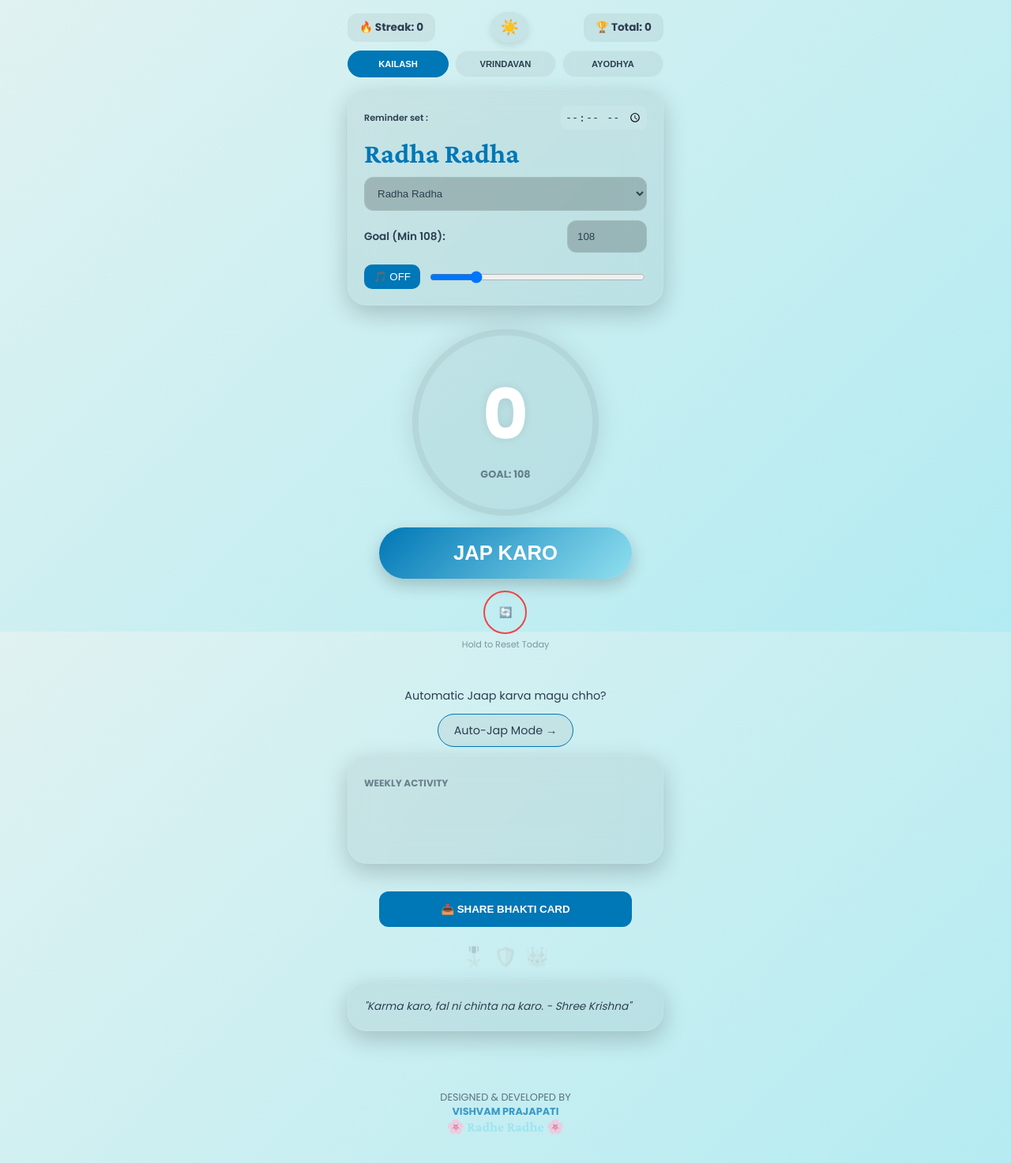
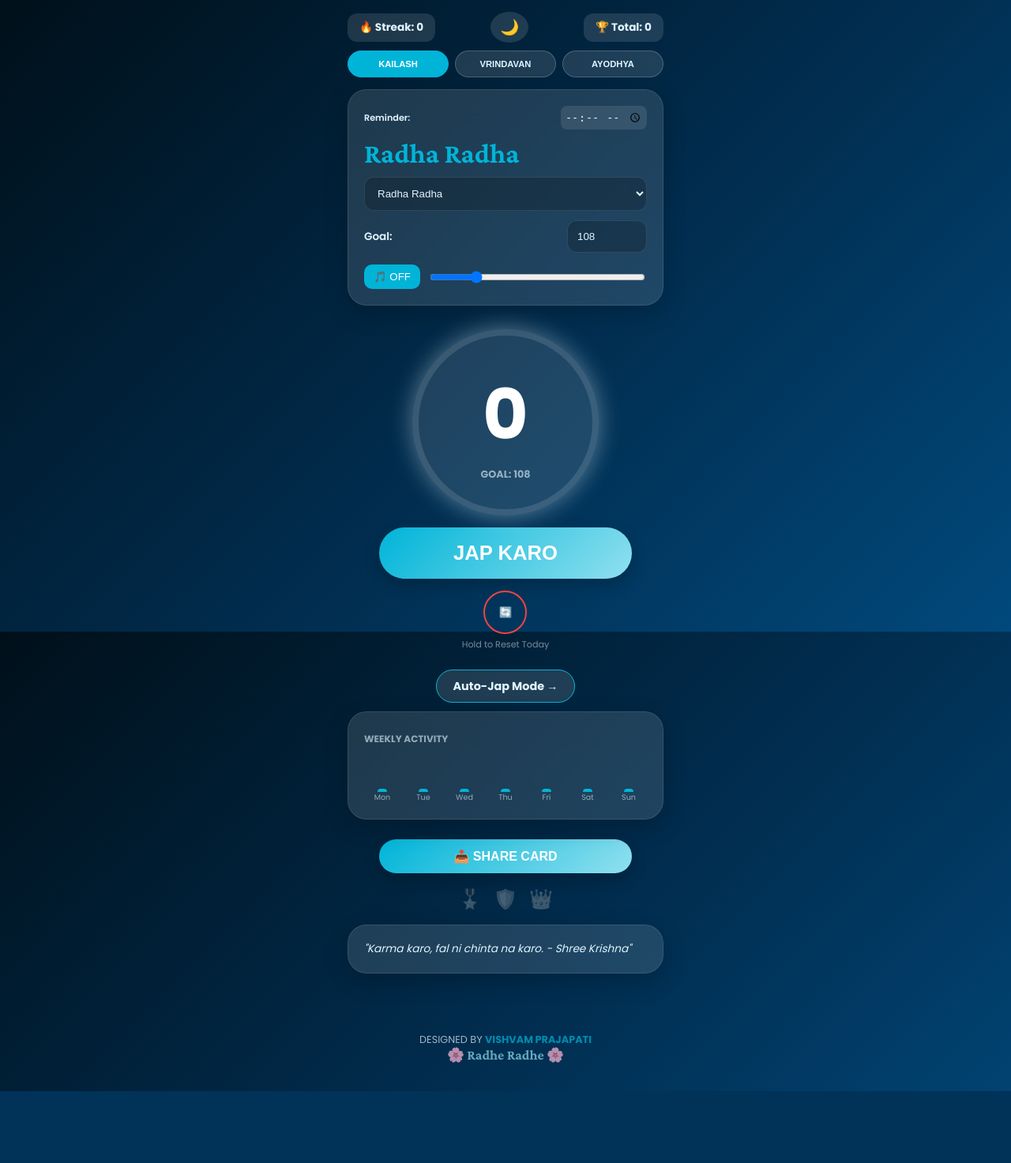
Before and after one commit to vishvam26/Mantra-Jaap---Spiritual, a Flask app: page / in a window 1280 px wide. Shown: the whole page at 79% size. After the commit the page ends 1382 px from the top, so only its background shows below. Run offline with Flask 3, Linux system fonts and the light colour scheme; data that the repository does not hold is empty; some libraries are stand-ins or nearby versions.

Commit message:
Update index.html

```diff
--- a/templates/index.html
+++ b/templates/index.html
@@ -13,13 +13,10 @@
 
     <script src="https://cdn.jsdelivr.net/npm/canvas-confetti@1.5.1/dist/confetti.browser.min.js"></script>
     <script src="https://html2canvas.hertzen.com/dist/html2canvas.min.js"></script>
-    <link
-        href="https://fonts.googleapis.com/css2?family=Poppins:wght@400;600;700&family=Crimson+Pro:wght@700&display=swap"
-        rel="stylesheet">
+    <link href="https://fonts.googleapis.com/css2?family=Poppins:wght@400;600;700&family=Crimson+Pro:wght@700&display=swap" rel="stylesheet">
 
     <style>
         :root {
-            /* Default: Kailash Dark Theme */
             --bg-grad: linear-gradient(135deg, #00101a 0%, #012a4a 50%, #01497c 100%);
             --glass: rgba(255, 255, 255, 0.12);
             --glow-color: rgba(225, 245, 254, 0.4);
@@ -29,12 +26,10 @@
             --s: #90e0ef;
         }
 
-/* Aa line replace karo */
         .light-mode {
             --glass: rgba(0, 0, 0, 0.05);
             --text-color: #2c3e50;
             --glow-color: rgba(0, 0, 0, 0.1);
-    /* --bg-grad ahi fix nathi, jethi setT() tene badli shake */
         }
 
         body {
@@ -62,17 +57,6 @@
             align-items: center;
         }
 
-        .mode-toggle {
-            background: var(--glass);
-            border: none;
-            color: var(--text-color);
-            padding: 8px 12px;
-            border-radius: 50%;
-            cursor: pointer;
-            font-size: 1.2rem;
-            box-shadow: 0 4px 10px rgba(0, 0, 0, 0.1);
-        }
-
         .stat-card {
             background: var(--glass);
             padding: 8px 15px;
@@ -82,22 +66,14 @@
             backdrop-filter: blur(10px);
         }
 
-        .badge-row {
-            display: flex;
-            gap: 10px;
-        }
-
-        .badge {
-            font-size: 1.5rem;
-            filter: grayscale(1);
-            opacity: 0.2;
-            transition: 0.5s;
-        }
-
-        .badge.active {
-            filter: grayscale(0);
-            opacity: 1;
-            transform: scale(1.2);
+        .mode-toggle {
+            background: var(--glass);
+            border: none;
+            color: var(--text-color);
+            padding: 8px 12px;
+            border-radius: 50%;
+            cursor: pointer;
+            font-size: 1.2rem;
         }
 
         .theme-tabs {
@@ -152,15 +128,7 @@
             background: var(--glass);
             margin: 15px 0;
             box-shadow: 0 0 30px var(--glow-color);
-            animation: breathe 3s infinite alternate ease-in-out;
             position: relative;
-        }
-
-        @keyframes breathe {
-            to {
-                box-shadow: 0 0 50px var(--glow-color);
-                transform: scale(1.02);
-            }
         }
 
         #count-num {
@@ -168,7 +136,6 @@
             font-weight: 800;
             color: var(--accent);
             margin: 0;
-            text-shadow: 0 0 15px var(--glow-color);
         }
 
         .jap-btn {
@@ -183,12 +150,9 @@
             cursor: pointer;
             font-weight: 700;
             box-shadow: 0 8px 20px rgba(0, 0, 0, 0.2);
-            transition: 0.2s;
         }
 
-        .jap-btn:active {
-            transform: scale(0.95);
-        }
+        .jap-btn:active { transform: scale(0.95); }
 
         .hold-reset {
             width: 55px;
@@ -200,17 +164,7 @@
             cursor: pointer;
             position: relative;
             overflow: hidden;
-        }
-
-        .hold-reset.active::after {
-            content: '';
-            position: absolute;
-            bottom: 0;
-            left: 0;
-            width: 100%;
-            height: 100%;
-            background: rgba(239, 68, 68, 0.2);
-            transition: 1.5s linear;
+            margin-top: 15px;
         }
 
         .report-grid {
@@ -228,30 +182,15 @@
             border-radius: 5px 5px 0 0;
             min-height: 4px;
             transition: 0.5s;
-            box-shadow: 0 0 10px var(--p);
         }
 
-        select,
-        .in-box {
+        select, .in-box {
             width: 100%;
             padding: 12px;
             border-radius: 12px;
-            border: 1px solid rgba(255, 255, 255, 0.1);
             background: rgba(0, 0, 0, 0.2);
             color: var(--text-color);
-        }
-
-        .share-btn {
-            margin-top: 20px;
-            background: var(--p);
-            color: white;
-            border: none;
-            padding: 15px 25px;
-            border-radius: 12px;
-            font-weight: 700;
-            cursor: pointer;
-            width: 100%;
-            max-width: 320px;
+            border: 1px solid rgba(255,255,255,0.1);
         }
 
         .auto-link {
@@ -262,9 +201,29 @@
             border-radius: 50px;
             border: 1px solid var(--p);
             font-size: 0.9rem;
+            font-weight: bold;
         }
 
-        /* Hidden Bhakti Card */
+        .badge-row {
+            display: flex;
+            gap: 15px;
+            margin-top: 15px;
+            justify-content: center;
+        }
+
+        .badge {
+            font-size: 1.5rem;
+            filter: grayscale(1);
+            opacity: 0.3;
+            transition: 0.5s;
+        }
+
+        .badge.active {
+            filter: grayscale(0);
+            opacity: 1;
+            transform: scale(1.2);
+        }
+
         #bhakti-card-hidden {
             position: absolute;
             left: -9999px;
@@ -273,13 +232,13 @@
             background: var(--bg-grad);
             padding: 40px;
             text-align: center;
-            border: 12px solid var(--p);
             border-radius: 30px;
             color: white;
             display: flex;
             flex-direction: column;
             justify-content: center;
             align-items: center;
+            border: 10px solid var(--p);
         }
     </style>
 </head>
@@ -299,14 +258,12 @@
     </div>
 
     <div class="glass-card">
-        <div style="display:flex; justify-content:space-between; align-items:center;">
-            <label style="font-size:0.7rem; font-weight:600;">Reminder set :</label>
+        <div style="display:flex; justify-content:space-between; align-items:center; margin-bottom: 10px;">
+            <label style="font-size:0.7rem; font-weight:600;">Reminder:</label>
             <input type="time" id="notif-time" onchange="saveNotif()"
                 style="border:none; background:rgba(255,255,255,0.1); color:var(--text-color); padding:5px; border-radius:8px;">
         </div>
-        <h1 id="mantra-title"
-            style="font-family:'Crimson Pro',serif; font-size: 2.2rem; margin: 10px 0; color: var(--p);">Radhe Radhe
-        </h1>
+        <h1 id="mantra-title" style="font-family:'Crimson Pro',serif; font-size: 2.2rem; margin: 10px 0; color: var(--p);">Radha Radha</h1>
         <select id="mantra-select" onchange="changeMantra()">
             <option value="Radha Radha" data-sound="radhe.mp3">Radha Radha</option>
             <option value="Om Namah Shivay" data-sound="shivay.mp3">Om Namah Shivay</option>
@@ -314,14 +271,11 @@
             <option value="Hare Krishna" data-sound="krishna.mp3">Hare Krishna</option>
         </select>
         <div style="margin-top:12px; display:flex; justify-content:space-between; align-items:center;">
-            <label style="font-size:0.85rem; font-weight:600;">Goal (Min 108):</label>
-            <input type="number" id="goal-input" class="in-box" value="108" min="108" onchange="updateGoal()"
-                style="width:75px; margin:0;">
+            <label style="font-size:0.85rem; font-weight:600;">Goal:</label>
+            <input type="number" id="goal-input" class="in-box" value="108" min="108" onchange="updateGoal()" style="width:75px; margin:0;">
         </div>
         <div style="margin-top:15px; display:flex; align-items:center; gap:10px;">
-            <button onclick="toggleBG()" id="bgm-btn"
-                style="background:var(--p); color:white; border:none; padding:8px 12px; border-radius:10px;">🎵
-                OFF</button>
+            <button onclick="toggleBG()" id="bgm-btn" style="background:var(--p); color:white; border:none; padding:8px 12px; border-radius:10px;">🎵 OFF</button>
             <input type="range" min="0" max="1" step="0.1" value="0.2" style="flex:1;" oninput="setVol(this.value)">
         </div>
     </div>
@@ -333,27 +287,26 @@
 
     <button class="jap-btn" onclick="handleJap()">JAP KARO</button>
 
-    <div style="text-align: center; margin-top: 15px;">
-        <button class="hold-reset" id="reset-btn" onmousedown="startH()" onmouseup="stopH()" ontouchstart="startH()"
-            ontouchend="stopH()">🔄</button>
+    <div style="text-align: center;">
+        <button class="hold-reset" id="reset-btn" onmousedown="startH()" onmouseup="stopH()" ontouchstart="startH()" ontouchend="stopH()">🔄</button>
         <p style="font-size:0.7rem; opacity:0.5; margin-top:5px;">Hold to Reset Today</p>
     </div>
 
     <div style="text-align: center; margin: 20px;">
-        <p style="font-size:0.9rem; margin-bottom:20px;">Automatic Jaap karva magu chho? </p>
         <a href="auto-jap.html" class="auto-link">Auto-Jap Mode →</a>
     </div>
 
-    <div class="glass-card" style="padding:20px;">
+    <div class="glass-card">
         <span style="font-size:0.75rem; font-weight:700; opacity:0.6;">WEEKLY ACTIVITY</span>
         <div class="report-grid" id="report-grid"></div>
     </div>
 
-    <button class="share-btn" onclick="downloadBhaktiCard()">📤 SHARE BHAKTI CARD</button>
+    <button class="jap-btn" onclick="downloadBhaktiCard()" style="font-size: 1rem; padding: 12px; margin-top: 10px;">📤 SHARE CARD</button>
 
-    <div class="badge-row" style="margin-top:20px;">
-        <span class="badge" id="b1">🎖️</span> <span class="badge" id="b2">🛡️</span> <span class="badge"
-            id="b3">👑</span>
+    <div class="badge-row">
+        <span class="badge" id="b1">🎖️</span>
+        <span class="badge" id="b2">🛡️</span>
+        <span class="badge" id="b3">👑</span>
     </div>
 
     <div class="glass-card" style="margin-top:15px; font-style:italic; font-size:0.85rem;" id="gita-quote">
@@ -361,13 +314,13 @@
     </div>
 
     <footer style="margin-top:40px; text-align:center; padding:20px; opacity:0.7; font-size:0.8rem;">
-        DESIGNED & DEVELOPED BY <br> <b style="color:var(--p)">VISHVAM PRAJAPATI</b> <br>
+        DESIGNED BY <b style="color:var(--p)">VISHVAM PRAJAPATI</b> <br>
         <span style="font-family:'Crimson Pro', serif; font-size:1.1rem; color:var(--s)">🌸 Radhe Radhe 🌸</span>
     </footer>
 
     <div id="bhakti-card-hidden">
         <h3>MANTRA JAP CERTIFICATE</h3>
-        <h1 id="card-mantra" style="font-size:3rem; color:var(--p);">Radhe Radhe</h1>
+        <h1 id="card-mantra" style="font-size:3rem; color:var(--p);">Radha Radha</h1>
         <p>Total Jap: <span id="card-total">0</span></p>
         <p>Streak: <span id="card-streak">0</span> Days</p>
     </div>
@@ -376,98 +329,65 @@
     <audio id="bg-audio" loop src="/static/audio/bansuri_bg.mp3"></audio>
 
     <script>
-        let curr = 0, goal = 108, bgmOn = false, currentTheme = 'kailash', hTimer;
-        let total = 0;
+        // 1. User ID Logic
+        let userId = localStorage.getItem('jap_user_id');
+        if (!userId) {
+            userId = 'u_' + Math.random().toString(36).substr(2, 9) + Date.now();
+            localStorage.setItem('jap_user_id', userId);
+        }
+
+        let curr = 0, total = 0, goal = 108, bgmOn = false, currentTheme = 'kailash', hTimer;
         const quotes = ["Karma karo, fal ni chinta na karo.", "Mann shant hoy to badhu jiti shakay.", "Radhe Radhe bolva thi mann shant thay."];
+        const getBaseUrl = () => window.location.origin;
 
-        // index.html na script ma replace karo
-        // index.html na script ma window.onload replace karo
         window.onload = () => {
-    // 1. Database mathi fresh data fetch karo
-    fetch('/get_count')
+            fetch(`${getBaseUrl()}/get_count?user_id=${userId}`)
                 .then(r => r.json())
                 .then(d => {
                     curr = d.current_count;
                     total = d.total_count;
-            let sCount = d.streak || 0; // Database mathi streak aavshe
-
-            // 2. UI Update (No checkS call needed)
                     document.getElementById('count-num').innerText = curr;
                     document.getElementById('total-c').innerText = total;
-            document.getElementById('streak').innerText = sCount;
-
-            // 3. LocalStorage update (fakt offline backup mate)
-            localStorage.setItem('jap_total', total);
-            localStorage.setItem('jap_curr', curr);
-            localStorage.setItem('strk', sCount);
-
+                    document.getElementById('streak').innerText = d.streak || 0;
+                    updateUI();
                     updateReport(d.history, d.today);
-        })
-        .catch(err => {
-            console.error("DB Error:", err);
-            // Jo offline hoy to local storage vaparo
-            curr = parseInt(localStorage.getItem('jap_curr')) || 0;
-            total = parseInt(localStorage.getItem('jap_total')) || 0;
-            let sCount = parseInt(localStorage.getItem('strk')) || 0;
-
-            document.getElementById('count-num').innerText = curr;
-            document.getElementById('total-c').innerText = total;
-            document.getElementById('streak').innerText = sCount;
                 });
 
-    document.getElementById('notif-time').value = localStorage.getItem('pTime') || "";
-
-    // Theme setup
-    const isDark = localStorage.getItem('darkMode') === 'true';
-    if (!isDark) {
+            const darkModeSaved = localStorage.getItem('darkMode');
+            if (darkModeSaved === 'false') {
                 document.body.classList.add('light-mode');
                 document.getElementById('mode-icon').innerText = "☀️";
             }
 
+            document.getElementById('notif-time').value = localStorage.getItem('pTime') || "";
             changeMantra();
             setT(currentTheme);
+            setInterval(checkNotif, 60000);
         };
 
-// ... toggleMode function same raheshe ...
         function toggleMode() {
             const isLight = document.body.classList.toggle('light-mode');
             localStorage.setItem('darkMode', !isLight);
             document.getElementById('mode-icon').innerText = isLight ? "☀️" : "🌙";
             setT(currentTheme);
         }
+
         function setT(t) {
             currentTheme = t;
-    // Buttons active class update
             document.querySelectorAll('.t-btn').forEach(b => b.classList.remove('active'));
             document.getElementById('btn-' + t).classList.add('active');
-
             const isLight = document.body.classList.contains('light-mode');
             const root = document.documentElement;
 
             if (t === 'kailash') {
-        if (isLight) {
-            root.style.setProperty('--p', '#0077b6');
-            root.style.setProperty('--bg-grad', 'linear-gradient(135deg, #e0f2f1 0%, #b2ebf2 100%)', 'important');
-        } else {
-            root.style.setProperty('--p', '#00b4d8');
-            root.style.setProperty('--bg-grad', 'linear-gradient(135deg, #00101a 0%, #012a4a 50%, #01497c 100%)', 'important');
-        }
+                root.style.setProperty('--p', isLight ? '#0077b6' : '#00b4d8');
+                root.style.setProperty('--bg-grad', isLight ? 'linear-gradient(135deg, #e0f2f1 0%, #b2ebf2 100%)' : 'linear-gradient(135deg, #00101a 0%, #012a4a 50%, #01497c 100%)');
             } else if (t === 'vrindavan') {
-        if (isLight) {
-            root.style.setProperty('--p', '#2e7d32');
-            root.style.setProperty('--bg-grad', 'linear-gradient(135deg, #f1f8e9 0%, #dcedc8 100%)', 'important');
-        } else {
-            root.style.setProperty('--p', '#4caf50');
-            root.style.setProperty('--bg-grad', 'linear-gradient(135deg, #0a1a0a 0%, #1b3022 50%, #2d5a27 100%)', 'important');
-        }
+                root.style.setProperty('--p', isLight ? '#2e7d32' : '#4caf50');
+                root.style.setProperty('--bg-grad', isLight ? 'linear-gradient(135deg, #f1f8e9 0%, #dcedc8 100%)' : 'linear-gradient(135deg, #0a1a0a 0%, #1b3022 50%, #2d5a27 100%)');
             } else if (t === 'ayodha') {
-        if (isLight) {
-            root.style.setProperty('--p', '#ef6c00');
-            root.style.setProperty('--bg-grad', 'linear-gradient(135deg, #fff3e0 0%, #ffe0b2 100%)', 'important');
-        } else {
-            root.style.setProperty('--p', '#ff9800');
-            root.style.setProperty('--bg-grad', 'linear-gradient(135deg, #1a0f00 0%, #3e2723 50%, #5d4037 100%)', 'important');
-        }
+                root.style.setProperty('--p', isLight ? '#ef6c00' : '#ff9800');
+                root.style.setProperty('--bg-grad', isLight ? 'linear-gradient(135deg, #fff3e0 0%, #ffe0b2 100%)' : 'linear-gradient(135deg, #1a0f00 0%, #3e2723 50%, #5d4037 100%)');
             }
         }
 
@@ -475,12 +395,18 @@ function setT(t) {
             curr++; total++; updateUI();
             const a = document.getElementById('mantra-audio');
             a.currentTime = 0; a.play().catch(() => { });
-            const c = document.getElementById('circle');
-            c.style.transform = "scale(1.1)"; setTimeout(() => c.style.transform = "scale(1)", 100);
-            if (curr % goal === 0) confetti({ particleCount: 150, spread: 70, origin: { y: 0.6 } });
-            if (navigator.vibrate) navigator.vibrate(curr % goal === 0 ? 300 : 50);
+            if (curr % goal === 0) confetti();
             save();
         }
+
+        function toggleBG() {
+            const bg = document.getElementById('bg-audio');
+            bgmOn ? bg.pause() : bg.play().catch(() => { });
+            bgmOn = !bgmOn;
+            document.getElementById('bgm-btn').innerText = bgmOn ? "🎵 ON" : "🎵 OFF";
+        }
+
+        function setVol(v) { document.getElementById('bg-audio').volume = v; }
 
         function updateUI() {
             document.getElementById('count-num').innerText = curr;
@@ -491,6 +417,22 @@ function setT(t) {
             if (total >= 5000) document.getElementById('b3').classList.add('active');
         }
 
+        function save() {
+            fetch(`${getBaseUrl()}/update_count`, {
+                method: 'POST',
+                headers: { 'Content-Type': 'application/json' },
+                body: JSON.stringify({ user_id: userId, current_count: curr, total_count: total })
+            });
+        }
+
+        function startH() {
+            document.getElementById('reset-btn').style.transform = "scale(0.9)";
+            hTimer = setTimeout(() => {
+                if (confirm("Aaje karela jap reset karva chhe?")) { curr = 0; updateUI(); save(); }
+            }, 1500);
+        }
+        function stopH() { document.getElementById('reset-btn').style.transform = "scale(1)"; clearTimeout(hTimer); }
+
         function updateReport(history, today) {
             const grid = document.getElementById('report-grid');
             grid.innerHTML = '';
@@ -499,23 +441,9 @@ function setT(t) {
                 let dStr = d.toISOString().split('T')[0];
                 let val = (dStr === today) ? curr : (history[dStr] || 0);
                 let h = Math.min((val / goal) * 60, 60);
-                grid.innerHTML += `<div class="bar-wrap" style="display:flex; flex-direction:column; align-items:center; flex:1;"><div class="bar" style="height:${h}px"></div><span style="font-size:0.6rem; opacity:0.6;">${d.toLocaleDateString('en-US', { weekday: 'short' })}</span></div>`;
+                grid.innerHTML += `<div style="display:flex; flex-direction:column; align-items:center; flex:1;"><div class="bar" style="height:${h}px"></div><span style="font-size:0.6rem; opacity:0.6;">${d.toLocaleDateString('en', { weekday: 'short' })}</span></div>`;
             }
         }
-
-        function save() {
-            fetch('/update_count', { method: 'POST', headers: { 'Content-Type': 'application/json' }, body: JSON.stringify({ current_count: curr, total_count: total }) });
-            localStorage.setItem('jap_total', total); localStorage.setItem('jap_curr', curr);
-        }
-
-        function startH() {
-            document.getElementById('reset-btn').classList.add('active');
-            hTimer = setTimeout(() => {
-                if (confirm("Aaje karela jap reset karva chhe?")) { curr = 0; updateUI(); save(); }
-                stopH();
-            }, 1500);
-        }
-        function stopH() { document.getElementById('reset-btn').classList.remove('active'); clearTimeout(hTimer); }
 
         function changeMantra() {
             const s = document.getElementById('mantra-select');
@@ -523,16 +451,9 @@ function setT(t) {
             document.getElementById('mantra-audio').src = "/static/audio/" + s.options[s.selectedIndex].getAttribute('data-sound');
         }
 
-        function toggleBG() {
-            const bg = document.getElementById('bg-audio');
-            bgmOn ? bg.pause() : bg.play().catch(() => { });
-            bgmOn = !bgmOn;
-            document.getElementById('bgm-btn').innerText = bgmOn ? "🎵 ON" : "🎵 OFF";
-        }
-
-        function setVol(v) { document.getElementById('bg-audio').volume = v; }
         function updateGoal() { goal = Math.max(108, document.getElementById('goal-input').value); updateUI(); }
         function saveNotif() { localStorage.setItem('pTime', document.getElementById('notif-time').value); Notification.requestPermission(); }
+
         function checkNotif() {
             const setT = localStorage.getItem('pTime');
             const now = new Date();
@@ -550,13 +471,6 @@ function setT(t) {
                 const link = document.createElement('a'); link.download = 'BhaktiCard.png'; link.href = canvas.toDataURL(); link.click();
             });
         }
-        if ('serviceWorker' in navigator) {
-            window.addEventListener('load', () => {
-                navigator.serviceWorker.register('/sw.js')
-                    .then(reg => console.log('Service Worker Registered!'))
-                    .catch(err => console.log('Registration failed:', err));
-            });
-        }
     </script>
 </body>
 
```
Lines whose indentation alone changed are shown as unchanged.
